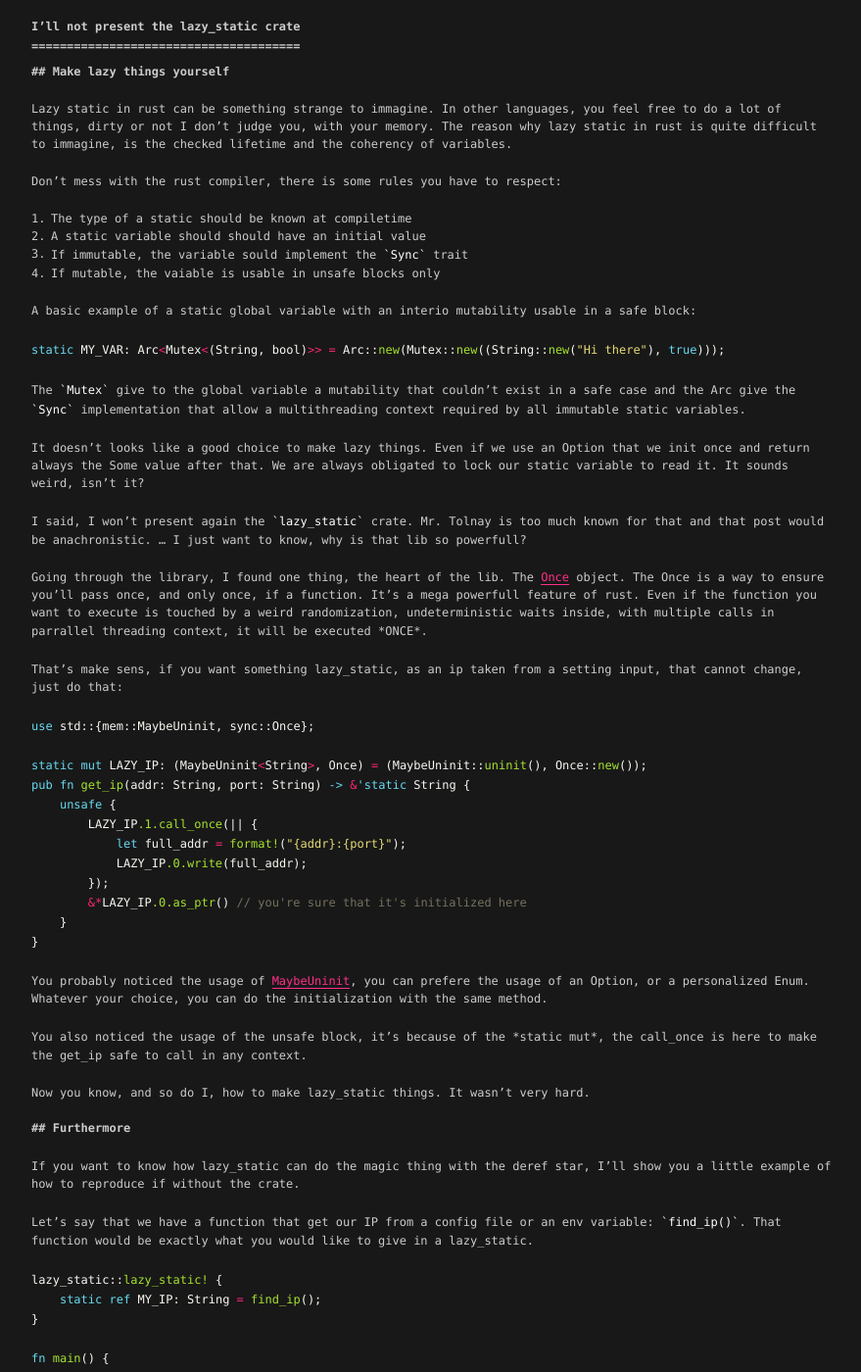
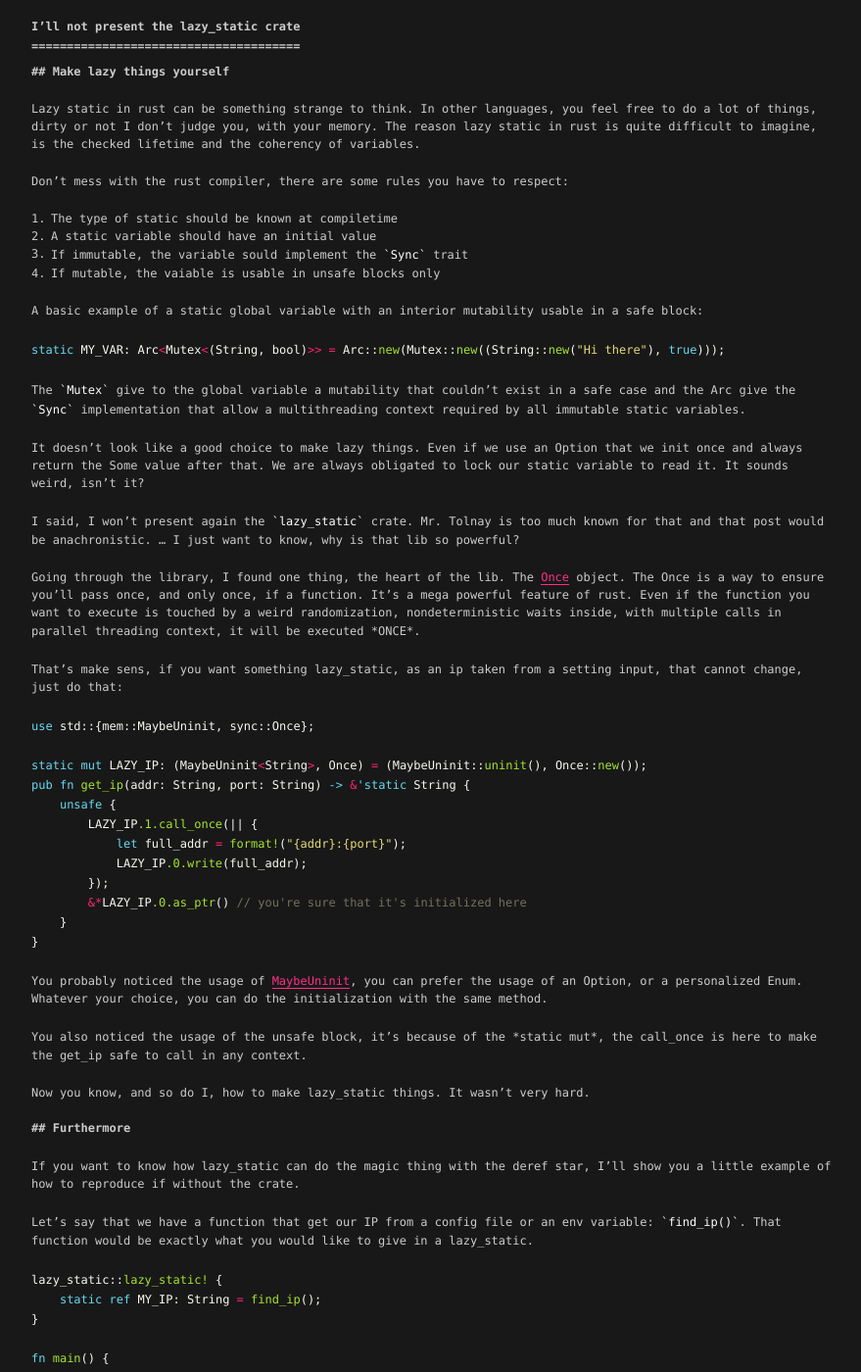
Before and after one commit to cppccn/cppccn.github.io, a Jekyll site: the page built from _posts/2022-04-07-lazy-or-not-lazy.md, in a window 1280 px wide and 1400 px high. Shown: the whole window at 98% size, without its empty margins (198-1077 px from the left). Built offline with Jekyll 4.4.1, drawn with Linux system fonts in a browser that asks for light colours; some of the changed text lies outside the part shown.

Commit message:
fix lints

````diff
--- a/_posts/2022-04-07-lazy-or-not-lazy.md
+++ b/_posts/2022-04-07-lazy-or-not-lazy.md
@@ -15,18 +15,18 @@ reviewers: ["Yvan Sraka"]
 
 ## Make lazy things yourself
 
-Lazy static in rust can be something strange to immagine. In other languages,
+Lazy static in rust can be something strange to think. In other languages,
 you feel free to do a lot of things, dirty or not I don't judge you, with your
-memory. The reason why lazy static in rust is quite difficult to immagine, is
+memory. The reason lazy static in rust is quite difficult to imagine, is
 the checked lifetime and the coherency of variables.
 
-Don't mess with the rust compiler, there is some rules you have to respect:
-1. The type of a static should be known at compiletime
-2. A static variable should should have an initial value
+Don't mess with the rust compiler, there are some rules you have to respect:
+1. The type of static should be known at compiletime
+2. A static variable should have an initial value
 3. If immutable, the variable sould implement the `Sync` trait
 4. If mutable, the vaiable is usable in unsafe blocks only
 
-A basic example of a static global variable with an interio mutability usable
+A basic example of a static global variable with an interior mutability usable
 in a safe block:
 
 ```rust
@@ -37,21 +37,21 @@ The `Mutex` give to the global variable a mutability that couldn't exist in a
 safe case and the Arc give the `Sync` implementation that allow a
 multithreading context required by all immutable static variables.
 
-It doesn't looks like a good choice to make lazy things. Even if we use an
-Option that we init once and return always the Some value after that. We are
+It doesn't look like a good choice to make lazy things. Even if we use an
+Option that we init once and always return the Some value after that. We are
 always obligated to lock our static variable to read it. It sounds weird, isn't
 it?
 
 I said, I won't present again the `lazy_static` crate. Mr. Tolnay is too much
 known for that and that post would be anachronistic. ... I just want to know,
-why is that lib so powerfull?
+why is that lib so powerful?
 
 Going through the library, I found one thing, the heart of the lib. The
 [Once](https://doc.rust-lang.org/stable/std/sync/struct.Once.html)
 object. The Once is a way to ensure you'll pass once, and only once, if a
-function. It's a mega powerfull feature of rust. Even if the function you want
-to execute is touched by a weird randomization, undeterministic waits inside,
-with multiple calls in parrallel threading context, it will be executed _ONCE_.
+function. It's a mega powerful feature of rust. Even if the function you want
+to execute is touched by a weird randomization, nondeterministic waits inside,
+with multiple calls in parallel threading context, it will be executed _ONCE_.
 
 That's make sens, if you want something lazy_static, as an ip taken from a
 setting input, that cannot change, just do that:
@@ -72,7 +72,7 @@ pub fn get_ip(addr: String, port: String) -> &'static String {
 ```
 
 You probably noticed the usage of [MaybeUninit](https://doc.rust-lang.org/stable/std/mem/union.MaybeUninit.html),
-you can prefere the usage of an Option, or a personalized Enum. Whatever your
+you can prefer the usage of an Option, or a personalized Enum. Whatever your
 choice, you can do the initialization with the same method.
 
 You also noticed the usage of the unsafe block, it's because of the
````
Also changed, not shown: other parts of _posts/2022-04-07-lazy-or-not-lazy.md (+1 -1 lines).
